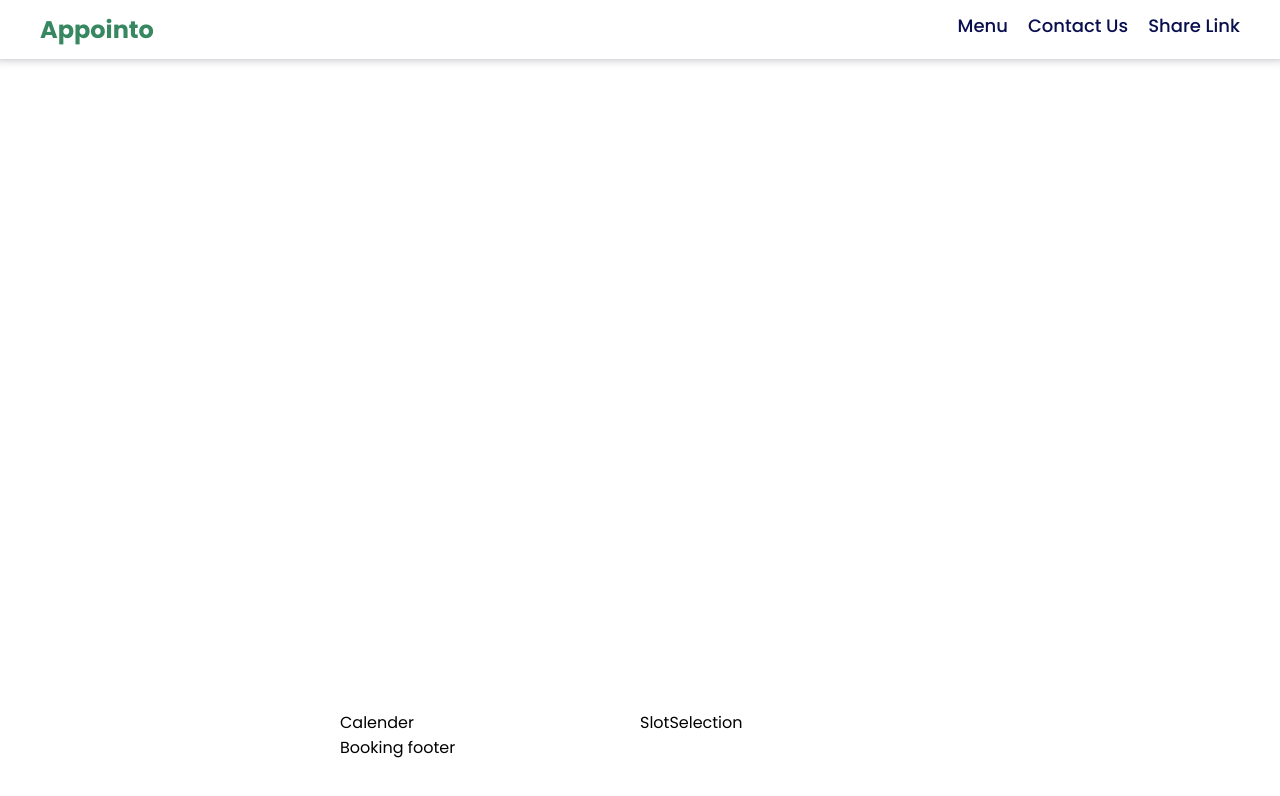
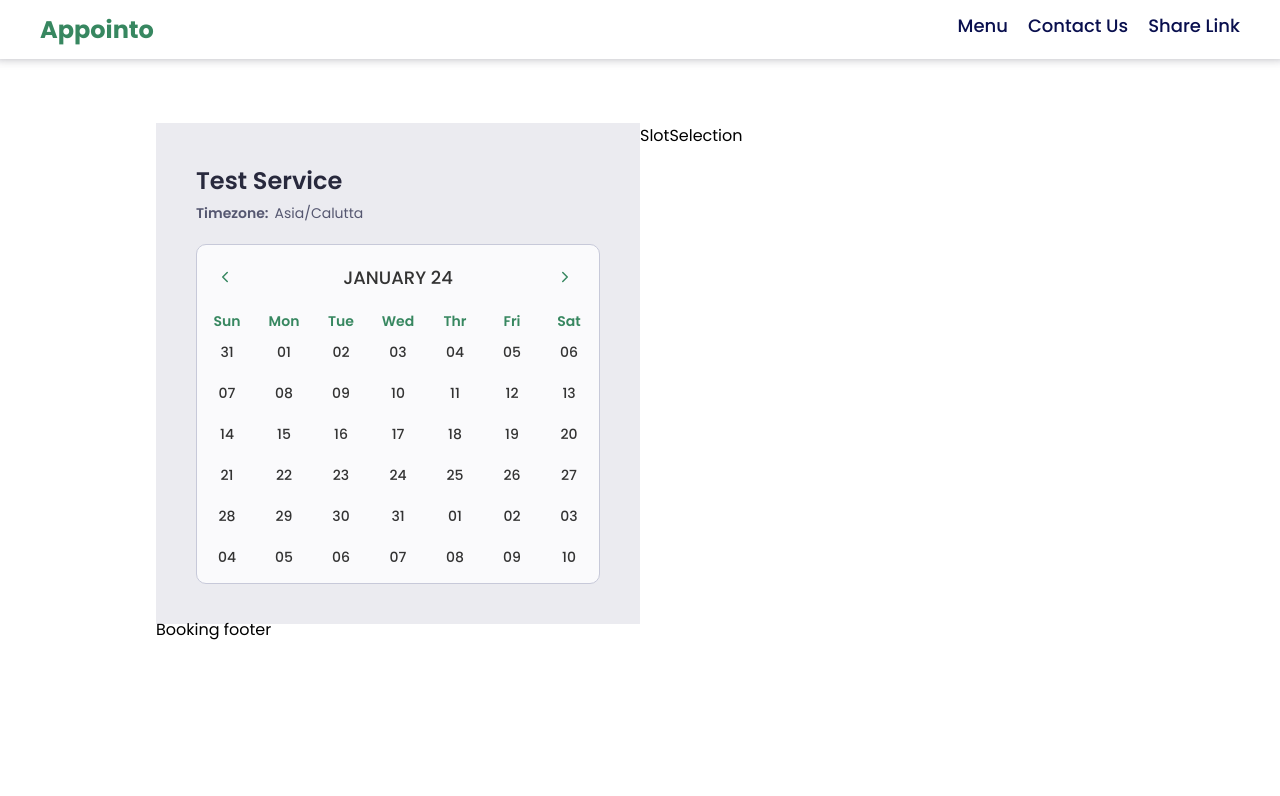
Before and after one commit to prthmh/appointment_booking, a React (Vite) app: page / in a window 1280 px wide. Shown: the top 796 px of the page. Built offline with nearby package versions, Linux system fonts and the light colour scheme.

Commit message:
calender with styles

```diff
--- a/package.json
+++ b/package.json
@@ -11,7 +11,8 @@
   },
   "dependencies": {
     "react": "^18.2.0",
-    "react-dom": "^18.2.0"
+    "react-dom": "^18.2.0",
+    "react-icons": "^5.0.1"
   },
   "devDependencies": {
     "@types/react": "^18.2.43",
--- a/src/App.css
+++ b/src/App.css
@@ -2,13 +2,19 @@
   --d-green: #378760;
   --l-green: #cce7e0;
   --text-color: #090f4e;
+  --text-color-2: #28293d;
+  --text-color-3: #555770;
+  --text-color-4: #333333;
+  --bg-1: #ebebf0;
+  --bg-2: #f2f2f5;
+  --bg-3: #fafafc;
+  --border-color: #c7c9d9;
 }
 
 .app {
   display: flex;
   flex-direction: column;
-  justify-content: space-between;
-  height: 95vh;
+  gap: 4rem;
 }
 
 .b_comp {
--- a/src/components/BookingComponent/BookingComponent.css
+++ b/src/components/BookingComponent/BookingComponent.css
@@ -1,6 +1,6 @@
 .booking {
   display: grid;
-  grid-template-columns: 300px 300px;
+  grid-template-columns: 484px 484px;
   grid-template-areas:
     "calender slot"
     "bookingfooter bookinfooter";
@@ -13,6 +13,10 @@
 .slots {
   grid-area: slot;
 }
+.calender,
+.slots {
+  height: 494px;
+}
 
 .booking_footer {
   grid-area: bookingfooter;
--- a/src/components/BookingComponent/components/Calender.css
+++ b/src/components/BookingComponent/components/Calender.css
@@ -0,0 +1,95 @@
+.calender_comp {
+  display: flex;
+  flex-direction: column;
+  gap: 20px;
+  background-color: var(--bg-1);
+  padding: 40px;
+}
+
+.cal_info > h3 {
+  margin: 0;
+  font-weight: 600;
+  font-size: 24px;
+  line-height: 36px;
+  color: var(--text-color-2);
+}
+.cal_info {
+  display: flex;
+  flex-direction: column;
+  gap: 4px;
+}
+.time_zone {
+  display: flex;
+  gap: 6px;
+  font-weight: 600;
+  font-size: 14px;
+  line-height: 21px;
+  color: var(--text-color-3);
+}
+.zone {
+  font-weight: 400;
+}
+
+.cal {
+  background-color: var(--bg-3);
+  width: 100%;
+  height: 340px;
+  border: 1px solid var(--border-color);
+  border-radius: 10px;
+  padding: 4px;
+}
+
+.date_info {
+  display: flex;
+  justify-content: space-between;
+  align-items: center;
+  padding: 15px 16px;
+  height: 57px;
+}
+
+.icon {
+  color: var(--d-green);
+  width: 22px;
+  height: 22px;
+  cursor: pointer;
+}
+
+.curr_date {
+  color: var(--text-color-4);
+  font-weight: 500;
+  font-size: 18px;
+  line-height: 27px;
+}
+
+.month {
+  height: 277px;
+}
+.weekday,
+.dates {
+  font-weight: 600;
+  font-size: 14px;
+  line-height: 21px;
+  color: var(--d-green);
+  padding: 5px;
+}
+
+/* .week {
+  display: flex;
+  justify-content: space-between;
+  gap: 10px;
+} */
+
+.week,
+.month_dates {
+  display: grid;
+  grid-template-columns: repeat(7, 52px);
+  column-gap: 5px;
+  row-gap: 10px;
+  place-items: center;
+  /* grid-template-rows: ; */
+}
+.dates {
+  color: var(--text-color-4);
+  font-weight: 500;
+  /* padding: 0; */
+}
--- a/src/components/BookingComponent/components/Calender.jsx
+++ b/src/components/BookingComponent/components/Calender.jsx
@@ -1,8 +1,79 @@
-import React from "react";
+import React, { useEffect, useState } from "react";
+import { IoChevronForward } from "react-icons/io5";
+import { IoChevronBack } from "react-icons/io5";
+
 import "./Calender.css";
+import { months, weekdays } from "../../../utils/constants";
+import { generateDate } from "../../../utils/getDates";
 
 const Calender = () => {
-  return <div>Calender</div>;
+  const newD = new Date();
+  const [currDate, setCurrDate] = useState(newD);
+
+  //   useEffect(() => {
+  //     setcurrDate(newD);
+  //   }, [currDate]);
+
+  const dates = generateDate(currDate.getMonth(), currDate.getFullYear());
+
+  const onNextMonth = () => {
+    const presentMonth = currDate.getMonth();
+    const presentYear = currDate.getFullYear();
+    const nextMonth = presentMonth === 11 ? 0 : presentMonth + 1;
+    const year = nextMonth === 0 ? presentYear + 1 : presentYear;
+    const newDate = new Date(year, nextMonth);
+    setCurrDate(newDate);
+  };
+
+  const onPrevMonth = () => {
+    const presentMonth = currDate.getMonth();
+    const presentYear = currDate.getFullYear();
+    const prevMonth = presentMonth === 0 ? 11 : presentMonth - 1;
+    const year = prevMonth === 11 ? presentYear - 1 : presentYear;
+    const newDate = new Date(year, prevMonth);
+    setCurrDate(newDate);
+  };
+
+  return (
+    <div className="calender_comp">
+      <div className="cal_info">
+        <h3>Test Service</h3>
+        <div className="time_zone">
+          Timezone: <span className="zone">Asia/Calutta</span>
+        </div>
+      </div>
+      <div className="cal">
+        <div className="date_info">
+          <div className="icon" onClick={onPrevMonth}>
+            <IoChevronBack />
+          </div>
+          <div className="curr_date">
+            {months[currDate.getMonth()]}{" "}
+            {currDate.getFullYear().toString().substring(2, 4)}
+          </div>
+          <div className="icon" onClick={onNextMonth}>
+            <IoChevronForward />
+          </div>
+        </div>
+        <div className="month">
+          <div className="week">
+            {weekdays.map((day, index) => (
+              <div className="weekday" key={index}>
+                {day}
+              </div>
+            ))}
+          </div>
+          <div className="month_dates">
+            {dates.map((date, index) => (
+              <div className="dates" key={index}>
+                {date.getDate() < 10 ? "0" + date.getDate() : date.getDate()}
+              </div>
+            ))}
+          </div>
+        </div>
+      </div>
+    </div>
+  );
 };
 
 export default Calender;
--- /dev/null
+++ b/src/utils/constants.js
@@ -0,0 +1,16 @@
+export const weekdays = ["Sun", "Mon", "Tue", "Wed", "Thr", "Fri", "Sat"];
+
+export const months = [
+  "JANUARY",
+  "FEBRUARY",
+  "MARCH",
+  "APRIL",
+  "MAY",
+  "JUNE",
+  "JULY",
+  "AUGUST",
+  "SEPTEMBER",
+  "OCTOBER",
+  "NOVEMBER",
+  "DECEMBER",
+];
--- /dev/null
+++ b/src/utils/getDates.js
@@ -0,0 +1,72 @@
+export const generateDate = (month, year) => {
+  const firstDateOfMonth = new Date(year, month, 1, 7);
+  const lastDateOfMonth = new Date(year, month, getDaysInMonth(month), 7);
+  // console.log(month, year);
+  // console.log(firstDateOfMonth.getDay())
+  // console.log(lastDateOfMonth)
+  // console.log(month, year);
+
+  const arrayOfDates = [];
+
+  const previousMonth = month === 0 ? 11 : month - 1;
+  const previousYear = previousMonth === 11 ? year - 1 : year;
+  const firstDayOfMonth = firstDateOfMonth.getDay();
+  const lastDateOfLastMonth = new Date(year, month, 0).getDate();
+  // console.log(lastDateOfLastMonth);
+
+  //prefix
+  for (let i = firstDayOfMonth; i > 0; i--) {
+    arrayOfDates.push(
+      new Date(previousYear, previousMonth, lastDateOfLastMonth - i + 1, 7)
+    );
+  }
+
+  //curr month
+  for (
+    let i = firstDateOfMonth.getDate();
+    i <= lastDateOfMonth.getDate();
+    i++
+  ) {
+    arrayOfDates.push(new Date(year, month, i, 7));
+  }
+
+  //suffixx
+  const remainingDates = 42 - arrayOfDates.length;
+  //   console.log(remainingDates);
+  for (let i = 1; i < remainingDates + 1; i++) {
+    // console.log(i, new Date(year, month + 1, i + 1, 7));
+    arrayOfDates.push(new Date(year, month + 1, i));
+  }
+
+  //   console.log(arrayOfDates);
+  return arrayOfDates;
+};
+
+function getDaysInMonth(month, year) {
+  switch (month) {
+    case 0: // January
+    case 2: // March
+    case 4: // May
+    case 6: // July
+    case 7: // August
+    case 9: // October
+    case 11: // December
+      return 31;
+    case 3: // April
+    case 5: // June
+    case 8: // September
+    case 10: // November
+      return 30;
+    case 1: // February
+      // Check for leap year
+      if ((year % 4 === 0 && year % 100 !== 0) || year % 400 === 0) {
+        return 29; // Leap year, February has 29 days
+      } else {
+        return 28; // Non-leap year, February has 28 days
+      }
+    default:
+      throw new Error(
+        "Invalid month number. Month should be between 0 and 11."
+      );
+  }
+}
```
Also changed, not shown: 1 other file (tests, documents, lock files or other folders).
